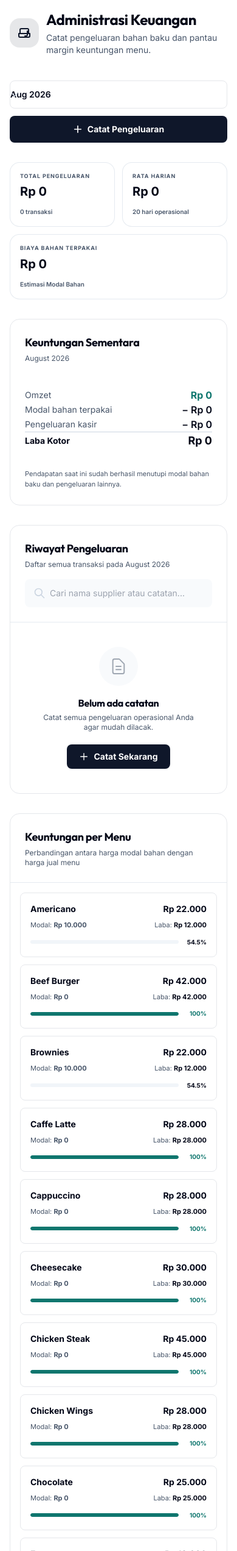
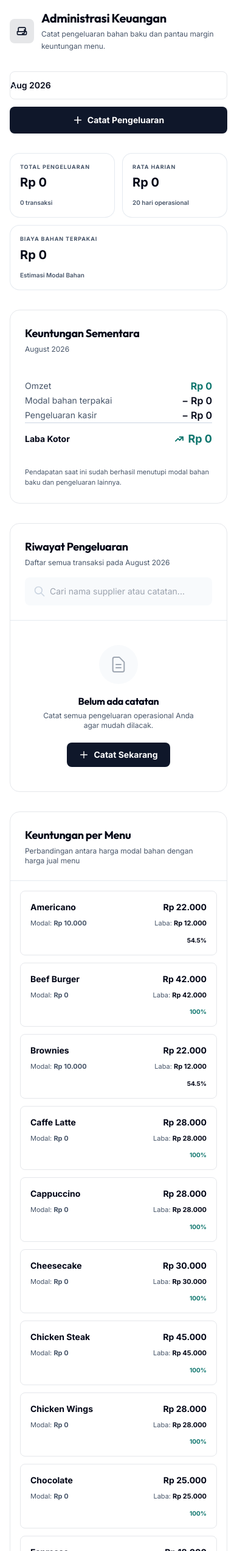
Before and after one commit to dimsdevv/beanpay-pos, a PHP site: page /BeanPay/modules/admin/keuangan.php in a window 390 px wide. Shown: the part 56-2600 px from the top of the page at 61% size. Run offline with PHP 8.4, Linux system fonts and the light colour scheme; a user stored in the database is signed in; data comes from the database, SQL or seed files in the repository; data that the repository does not hold is empty.

Commit message:
style(admin): P2 UI refinements - compact mobile header, visual profit indicators, thicker progress bars

```diff
--- a/modules/admin/keuangan.php
+++ b/modules/admin/keuangan.php
@@ -251,16 +251,16 @@ require_once __DIR__ . '/../../includes/sidebar.php';
     <div class="flex flex-col lg:flex-row lg:items-center lg:justify-between gap-4">
         <div>
             <div class="flex items-center gap-3">
-                <div class="w-12 h-12 rounded-2xl bg-vibe-primary/10 flex items-center justify-center shrink-0">
-                    <svg class="w-6 h-6 text-vibe-primary" fill="none" stroke="currentColor" viewBox="0 0 24 24"><path stroke-linecap="round" stroke-linejoin="round" stroke-width="2" d="M3 13h18M5 13V7a2 2 0 012-2h10a2 2 0 012 2v6m-6 4h2a2 2 0 002-2V9M3 13v4a2 2 0 002 2h14a2 2 0 002-2v-4"/></svg>
+                <div class="w-10 h-10 sm:w-12 sm:h-12 rounded-xl sm:rounded-2xl bg-vibe-primary/10 flex items-center justify-center shrink-0">
+                    <svg class="w-5 h-5 sm:w-6 sm:h-6 text-vibe-primary" fill="none" stroke="currentColor" viewBox="0 0 24 24"><path stroke-linecap="round" stroke-linejoin="round" stroke-width="2" d="M3 13h18M5 13V7a2 2 0 012-2h10a2 2 0 012 2v6m-6 4h2a2 2 0 002-2V9M3 13v4a2 2 0 002 2h14a2 2 0 002-2v-4"/></svg>
                 </div>
                 <div>
-                    <h1 class="text-2xl font-display font-bold text-vibe-on-surface tracking-tight">Administrasi Keuangan</h1>
-                    <p class="text-sm text-vibe-on-surface-variant mt-1">Catat pengeluaran bahan baku dan pantau margin keuntungan menu.</p>
+                    <h1 class="text-xl sm:text-2xl font-display font-bold text-vibe-on-surface tracking-tight">Administrasi Keuangan</h1>
+                    <p class="text-xs sm:text-sm text-vibe-on-surface-variant mt-0.5 sm:mt-1 leading-relaxed">Catat pengeluaran bahan baku dan pantau margin keuntungan menu.</p>
                 </div>
             </div>
         </div>
-        <div class="grid grid-cols-1 sm:grid-cols-2 lg:flex lg:flex-nowrap items-center gap-3 w-full lg:w-auto mt-6 lg:mt-0">
+        <div class="grid grid-cols-1 sm:grid-cols-2 lg:flex lg:flex-nowrap items-center gap-3 w-full lg:w-auto mt-4 lg:mt-0">
             <label class="relative col-span-1 sm:col-span-2 lg:col-span-1 w-full lg:w-auto">
                 <select @change="gantiPeriode($event)" class="appearance-none bg-white border border-vibe-outline-variant/60 rounded-xl pl-4 pr-10 py-3 text-sm font-semibold text-vibe-on-surface focus:outline-none focus:border-vibe-primary transition-colors cursor-pointer w-full hover:bg-vibe-surface-dim">
                     <?php foreach ($bulanOptions as $bo): ?>
@@ -326,9 +326,16 @@ require_once __DIR__ . '/../../includes/sidebar.php';
                     <span class="text-sm text-vibe-on-surface-variant">Pengeluaran kasir</span>
                     <span class="font-semibold text-vibe-tertiary">− <?= formatRupiah($totalBelanja) ?></span>
                 </div>
-                <div class="border-t border-vibe-outline-variant pt-2.5 flex items-center justify-between">
+                <div class="border-t border-vibe-outline-variant pt-3 flex items-center justify-between">
                     <span class="text-sm font-bold text-vibe-on-surface">Laba Kotor</span>
-                    <span class="font-black text-lg <?= $labaKotor >= 0 ? 'text-vibe-on-surface' : 'text-vibe-error' ?>"><?= formatRupiah($labaKotor) ?></span>
+                    <div class="flex items-center gap-1.5 <?= $labaKotor >= 0 ? 'text-vibe-secondary' : 'text-vibe-error' ?>">
+                        <?php if ($labaKotor >= 0): ?>
+                            <svg class="w-4 h-4 sm:w-5 sm:h-5" fill="none" stroke="currentColor" viewBox="0 0 24 24"><path stroke-linecap="round" stroke-linejoin="round" stroke-width="3" d="M13 7h8m0 0v8m0-8l-8 8-4-4-6 6"></path></svg>
+                        <?php else: ?>
+                            <svg class="w-4 h-4 sm:w-5 sm:h-5" fill="none" stroke="currentColor" viewBox="0 0 24 24"><path stroke-linecap="round" stroke-linejoin="round" stroke-width="3" d="M13 17h8m0 0v-8m0 8l-8-8-4 4-6-6"></path></svg>
+                        <?php endif; ?>
+                        <span class="font-black text-lg sm:text-xl"><?= formatRupiah($labaKotor) ?></span>
+                    </div>
                 </div>
             </div>
             <p class="text-[11px] text-vibe-on-surface-variant leading-relaxed lg:hidden mt-2">
@@ -503,7 +510,7 @@ require_once __DIR__ . '/../../includes/sidebar.php';
                         <td class="px-5 py-4 text-right text-sm font-black text-vibe-on-surface"><?= formatRupiah($m['laba']) ?></td>
                         <td class="px-5 py-4">
                             <div class="flex items-center gap-2.5">
-                                <div class="flex-1 h-2 rounded-full bg-vibe-surface-container overflow-hidden max-w-[140px]">
+                                <div class="flex-1 h-2.5 rounded-full bg-vibe-surface-container overflow-hidden max-w-[140px]">
                                     <div class="h-full rounded-full <?= $m['margin'] >= 60 ? 'bg-vibe-secondary' : ($m['margin'] >= 30 ? 'bg-vibe-accent' : 'bg-vibe-error') ?>"
                                          style="width:<?= max(4, min(100, $m['margin'])) ?>%"></div>
                                 </div>
@@ -529,7 +536,7 @@ require_once __DIR__ . '/../../includes/sidebar.php';
                         <div class="text-[11px] text-vibe-on-surface-variant">Laba: <span class="font-bold text-vibe-on-surface"><?= formatRupiah($m['laba']) ?></span></div>
                     </div>
                     <div class="flex items-center gap-2.5">
-                        <div class="flex-1 h-1.5 rounded-full bg-vibe-surface-container overflow-hidden">
+                        <div class="flex-1 h-2.5 rounded-full bg-vibe-surface-container overflow-hidden">
                             <div class="h-full rounded-full <?= $m['margin'] >= 60 ? 'bg-vibe-secondary' : ($m['margin'] >= 30 ? 'bg-vibe-accent' : 'bg-vibe-error') ?>"
                                  style="width:<?= max(4, min(100, $m['margin'])) ?>%"></div>
                         </div>
```
